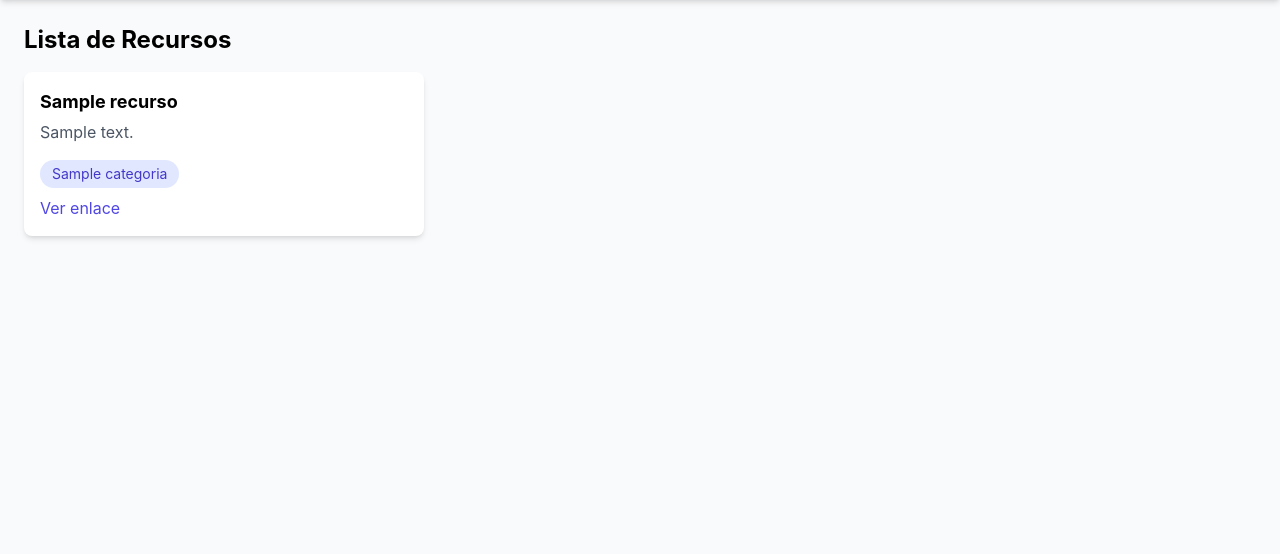
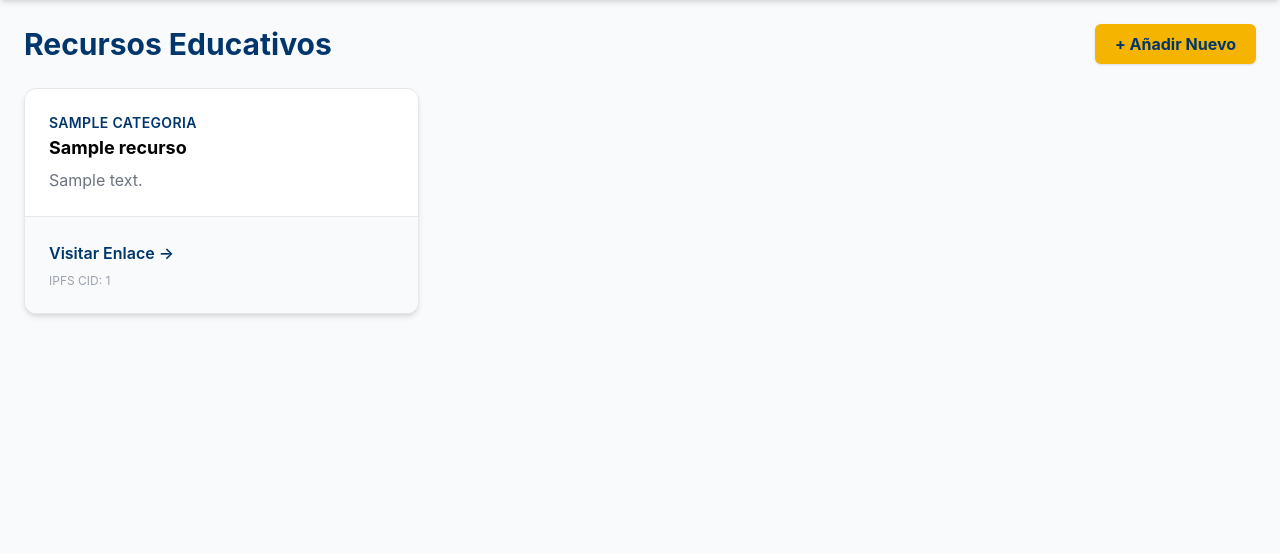
Before and after one commit to Cesar5701/rea_project, a Flask app: template templates/recursos.html in a window 1280 px wide. Shown: the part 64-618 px from the top of the page. Run offline with Flask 3, Linux system fonts and the light colour scheme; the template is opened without the code that fills it: most values are stand-ins (such as "Sample title", 1, 10 or a date in 2020); some libraries are stand-ins or nearby versions; some web fonts are replaced.

Commit message:
Refactor recursos.html for improved layout, enhanced styling, and clearer presentation of resources

```diff
--- a/templates/recursos.html
+++ b/templates/recursos.html
@@ -1,25 +1,36 @@
+<!DOCTYPE html>
 {% extends "index.html" %}
 {% block title %}Lista de Recursos{% endblock %}
 {% block content %}
-  <h2 class="text-2xl font-bold mb-4">Lista de Recursos</h2>
-  <div class="grid grid-cols-1 md:grid-cols-2 lg:grid-cols-3 gap-4">
+  <div class="flex justify-between items-center mb-6">
+    <h2 class="text-3xl font-bold text-buap-blue">Recursos Educativos</h2>
+    <a href="{{ url_for('nuevo') }}" class="bg-buap-gold text-buap-blue font-bold px-5 py-2 rounded-md hover:bg-buap-gold-dark transition shadow">
+      + Añadir Nuevo
+    </a>
+  </div>
+
+  <div class="grid grid-cols-1 md:grid-cols-2 lg:grid-cols-3 gap-6">
     {% for r in recursos %}
-      <div class="bg-white p-4 rounded-lg shadow-md flex flex-col justify-between">
-        <div>
-          <h3 class="font-bold text-lg">{{ r['titulo'] }}</h3>
-          <p class="text-gray-600 mt-1">{{ r['descripcion'] }}</p>
+      <div class="bg-white rounded-xl shadow-md overflow-hidden hover:shadow-xl hover:-translate-y-1 transition-all duration-300 border border-gray-200 flex flex-col">
+        <div class="p-6 flex-grow">
+          <div class="tracking-wide text-sm text-buap-blue font-semibold">{{ r['categoria'] | upper }}</div>
+          <h3 class="block mt-1 text-lg leading-tight font-bold text-black">{{ r['titulo'] }}</h3>
+          <p class="mt-2 text-gray-500">{{ r['descripcion'] }}</p>
         </div>
-        <div class="mt-4">
-          <span class="inline-block px-3 py-1 text-sm rounded-full bg-indigo-100 text-indigo-700">{{ r['categoria'] }}</span>
-          <div class="mt-2">
-            {% if r['enlace'] %}
-              <a href="{{ r['enlace'] }}" target="_blank" class="text-indigo-600 hover:underline">Ver enlace</a>
-            {% endif %}
-          </div>
+        <div class="p-6 bg-gray-50 border-t">
+          {% if r['enlace'] %}
+            <a href="{{ r['enlace'] }}" target="_blank" class="font-semibold text-buap-blue hover:underline">Visitar Enlace &rarr;</a>
+          {% endif %}
+          {% if r['cid'] %}
+            <p class="text-xs text-gray-400 mt-2 truncate">IPFS CID: {{ r['cid'] }}</p>
+          {% endif %}
         </div>
       </div>
     {% else %}
-      <p class="text-gray-500">No hay recursos aún.</p>
+      <div class="md:col-span-2 lg:col-span-3 text-center py-12 bg-white rounded-xl shadow-md border">
+        <h3 class="text-xl font-medium text-gray-700">Aún no hay recursos</h3>
+        <p class="text-gray-500 mt-2">¡Sé el primero en añadir uno!</p>
+      </div>
     {% endfor %}
   </div>
 {% endblock %}
```
